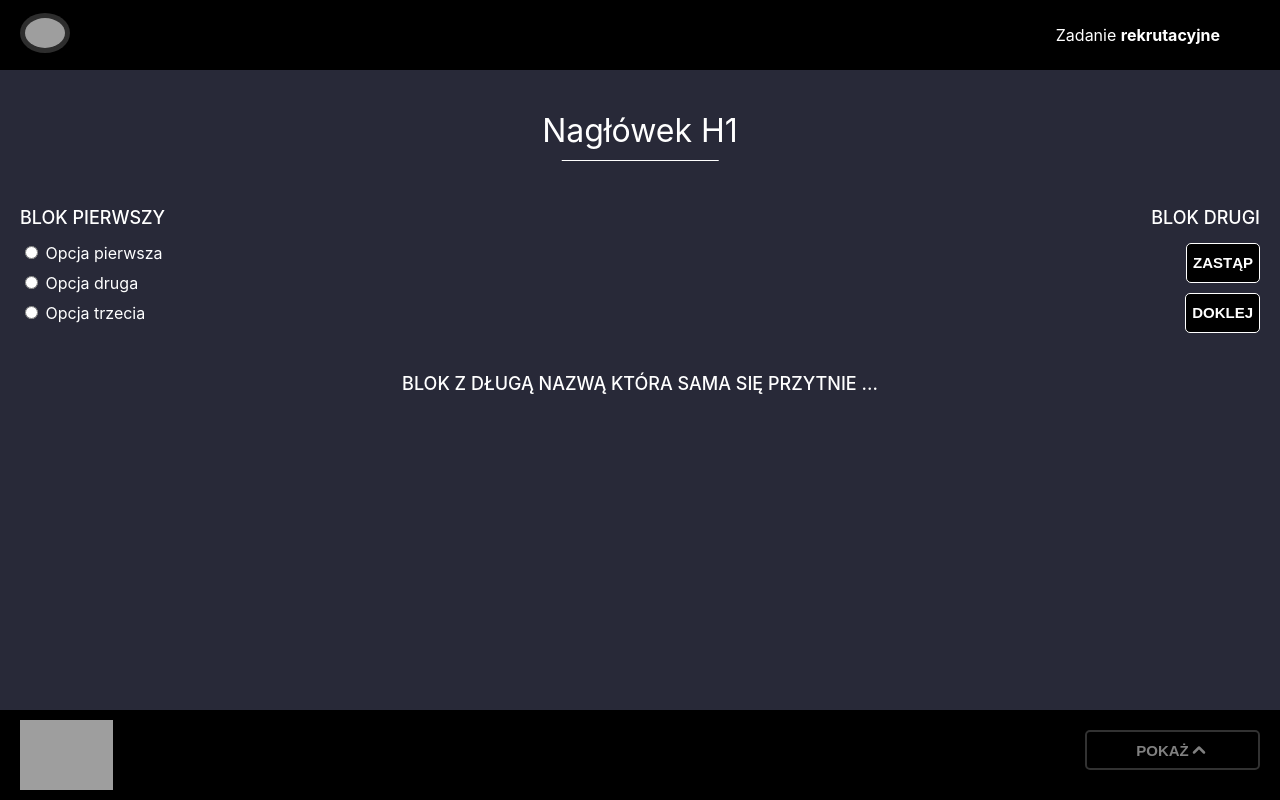
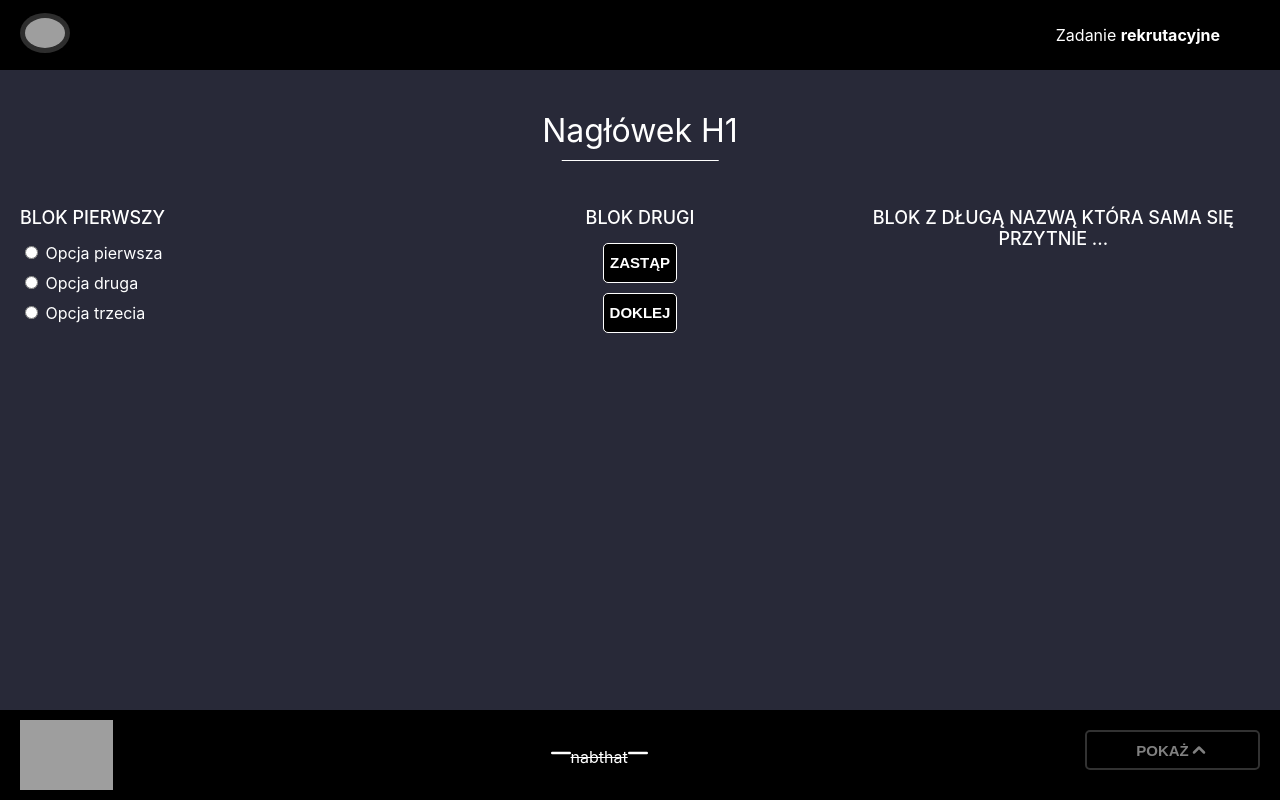
Before and after one commit to Pepko0/ProfileIT, a React (Create React App) app: page / in a window 1280 px wide. Built offline with nearby package versions, Linux system fonts and the light colour scheme; grey boxes are pictures that could not be loaded; the HTML template or start-up script is replaced by a standard one.

Commit message:
added block BlockFooter

```diff
--- a/src/common/Section/Content/index.js
+++ b/src/common/Section/Content/index.js
@@ -12,9 +12,17 @@ import {
   ButtonParagraph,
   Footer,
   FooterText,
+  BlockFooter,
 } from "./styled.js";
 
-const Content = ({ footerText, setFooterText, linkText, setLinkText, selectedOption, setSelectedOption }) => {
+const Content = ({
+  footerText,
+  setFooterText,
+  linkText,
+  setLinkText,
+  selectedOption,
+  setSelectedOption,
+}) => {
   const [texts, setTexts] = useState([]);
   const navigate = useNavigate();
 
@@ -58,13 +66,14 @@ const Content = ({ footerText, setFooterText, linkText, setLinkText, selectedOpt
         newText = texts[selectedOption];
       }
       setFooterText((prevText) => {
-        const updatedFooterText = [...prevText.split(" "), newText].sort().join(" ");
+        const updatedFooterText = [...prevText.split(" "), newText]
+          .sort()
+          .join(" ");
         navigate(`/${updatedFooterText}`);
         return updatedFooterText;
       });
     }
   };
-
 
   return (
     <Container>
@@ -113,6 +122,11 @@ const Content = ({ footerText, setFooterText, linkText, setLinkText, selectedOpt
             </Button>
           </Label>
         </BlockRight>
+        <BlockFooter>
+        <Title>BLOK Z DŁUGĄ NAZWĄ KTÓRA SAMA SIĘ PRZYTNIE ...</Title>
+        <FooterText>{footerText}</FooterText>
+        <a href={`/${footerText}`}>{linkText}</a>
+        </BlockFooter>
       </Blocks>
       <Footer>
         <Title>BLOK Z DŁUGĄ NAZWĄ KTÓRA SAMA SIĘ PRZYTNIE ...</Title>
--- a/src/common/Section/Content/styled.js
+++ b/src/common/Section/Content/styled.js
@@ -46,6 +46,21 @@ export const BlockRight = styled.div`
   //border: solid;
   width: 100%;
   text-align: Right;
+
+  @media(min-width: ${({theme}) => theme.breakpoint.phone}){
+
+    text-align: center;
+  }
+`;
+
+export const BlockFooter = styled.div`
+  display: none;
+
+  @media(min-width: ${({theme}) => theme.breakpoint.phone}){
+    display:block;
+    width: 100%;
+  }
+
 `;
 
 export const Title = styled.h2`
@@ -76,10 +91,52 @@ export const ButtonParagraph = styled.p`
 `;
 
 export const Footer = styled.div`
+    display:block;
     margin-top: 30px;
     margin-bottom: 90px;
+
+    @media(min-width: ${({theme}) => theme.breakpoint.phone}){
+      display: none;
+    };
 `
 
 export const FooterText = styled.p`
     margin-bottom: 40px;
 `;
+
+export const Dialog = styled.div`
+  position: fixed;
+  top: 0;
+  left: 0;
+  width: 100%;
+  height: 100%;
+  background: rgba(0, 0, 0, 0.5);
+  display: flex;
+  justify-content: center;
+  align-items: center;
+`;
+
+export const DialogContent = styled.div`
+  background: white;
+  padding: 20px;
+  border-radius: 4px;
+  text-align: center;
+`;
+
+export const DialogActions = styled.div`
+  margin-top: 10px;
+  display: flex;
+  justify-content: center;
+`;
+
+export const DialogButton = styled.button`
+  padding: 10px 20px;
+  background: #007bff;
+  color: white;
+  border: none;
+  border-radius: 4px;
+  cursor: pointer;
+  &:hover {
+    background: #0056b3;
+  }
+`;
--- a/src/common/Section/Footer/index.js
+++ b/src/common/Section/Footer/index.js
@@ -1,4 +1,3 @@
-/*
 import React, { useState } from "react";
 import {
   Container,
@@ -9,9 +8,10 @@ import {
   Link,
   Lists,
   Item,
+  Company,
 } from "./styled.js";
 
-const Footer = ({ setFooterText, resetSettings, setFooterTextContent }) => {
+const Footer = ({ setFooterText, resetSettings, setSelectedOption }) => {
   const [isListVisible, setListVisible] = useState(false);
 
   const handleButtonClick = () => {
@@ -24,12 +24,43 @@ const Footer = ({ setFooterText, resetSettings, setFooterTextContent }) => {
 
   const handleResetClick = () => {
     resetSettings();
-    setFooterTextContent("");
-  }
+    setSelectedOption(null);
+  };
+
 
   return (
     <Container>
       <Logo src="https://i.postimg.cc/cHFVK0bd/logo-css-is-awesome-gg.png"></Logo>
+      <Company>
+      <svg
+        width="20"
+        height="20"
+        fill="none"
+        stroke="white"
+        stroke-linecap="round"
+        stroke-linejoin="round"
+        stroke-width="3"
+        viewBox="0 0 24 24"
+        xmlns="http://www.w3.org/2000/svg"
+      >
+        <path d="M1.5 12h21"></path>
+      </svg>
+      nabthat
+      <svg
+        width="20"
+        height="20"
+        margin="auto"
+        fill="none"
+        stroke="white"
+        stroke-linecap="round"
+        stroke-linejoin="round"
+        stroke-width="3"
+        viewBox="0 0 24 24"
+        xmlns="http://www.w3.org/2000/svg"
+      >
+        <path d="M1.5 12h21"></path>
+      </svg>
+      </Company>
       <DropUp>
         <Button onClick={handleButtonClick}>
           <ButtonParagraph>
@@ -84,90 +115,3 @@ const Footer = ({ setFooterText, resetSettings, setFooterTextContent }) => {
 };
 
 export default Footer;
-*/
-
-import React, { useState } from "react";
-import {
-  Container,
-  Logo,
-  Button,
-  ButtonParagraph,
-  DropUp,
-  Link,
-  Lists,
-  Item,
-} from "./styled.js";
-
-const Footer = ({ setFooterText, resetSettings, setFooterTextContent, setSelectedOption }) => {
-  const [isListVisible, setListVisible] = useState(false);
-
-  const handleButtonClick = () => {
-    setListVisible(!isListVisible);
-  };
-
-  const addTextonClick = () => {
-    setFooterText("Kacper Lewko");
-  };
-
-  const handleResetClick = () => {
-    resetSettings();
-    setSelectedOption(null);
-  };
-
-  return (
-    <Container>
-      <Logo src="https://i.postimg.cc/cHFVK0bd/logo-css-is-awesome-gg.png"></Logo>
-      <DropUp>
-        <Button onClick={handleButtonClick}>
-          <ButtonParagraph>
-            {isListVisible ? (
-              <>
-                UKRYJ
-                <svg
-                  width="20"
-                  height="20"
-                  fill="none"
-                  stroke="gray"
-                  stroke-linecap="round"
-                  stroke-linejoin="round"
-                  stroke-width="3"
-                  viewBox="0 0 24 24"
-                  xmlns="http://www.w3.org/2000/svg"
-                >
-                  <path d="m6 9 6 6 6-6"></path>
-                </svg>
-              </>
-            ) : (
-              <>
-                POKAŻ
-                <svg
-                  width="20"
-                  height="20"
-                  fill="none"
-                  stroke="gray"
-                  strokeLinecap="round"
-                  strokeLinejoin="round"
-                  strokeWidth="3"
-                  viewBox="0 0 24 24"
-                  xmlns="http://www.w3.org/2000/svg"
-                >
-                  <path d="m18 15-6-6-6 6"></path>
-                </svg>
-              </>
-            )}
-          </ButtonParagraph>
-        </Button>
-        <Lists active={isListVisible}>
-          <Item>
-            <Link onClick={handleResetClick}> &gt; ZRESETUJ USTAWIENIA</Link>
-          </Item>
-          <Item>
-            <Link onClick={addTextonClick}>&gt; POKAŻ DANE OSOBOWE</Link>
-          </Item>
-        </Lists>
-      </DropUp>
-    </Container>
-  );
-};
-
-export default Footer;
--- a/src/common/Section/Footer/styled.js
+++ b/src/common/Section/Footer/styled.js
@@ -82,3 +82,13 @@ export const Item = styled.li`
         border-radius: 5px;
     }
 `;
+
+export const Company = styled.p `
+    display:none;
+
+    @media(min-width: ${({theme}) => theme.breakpoint.phone}){
+        display:block;
+        margin: auto;
+        text-decoration: line-through;
+    }
+`;
--- a/src/theme.js
+++ b/src/theme.js
@@ -13,7 +13,7 @@ export const theme = {
 
     },
 
-    media: {
+    breakpoint: {
         phone: "767px",
         tablet: "1024px",
     },
```
Also changed, not shown: src/App.js (line endings or trailing spaces).
